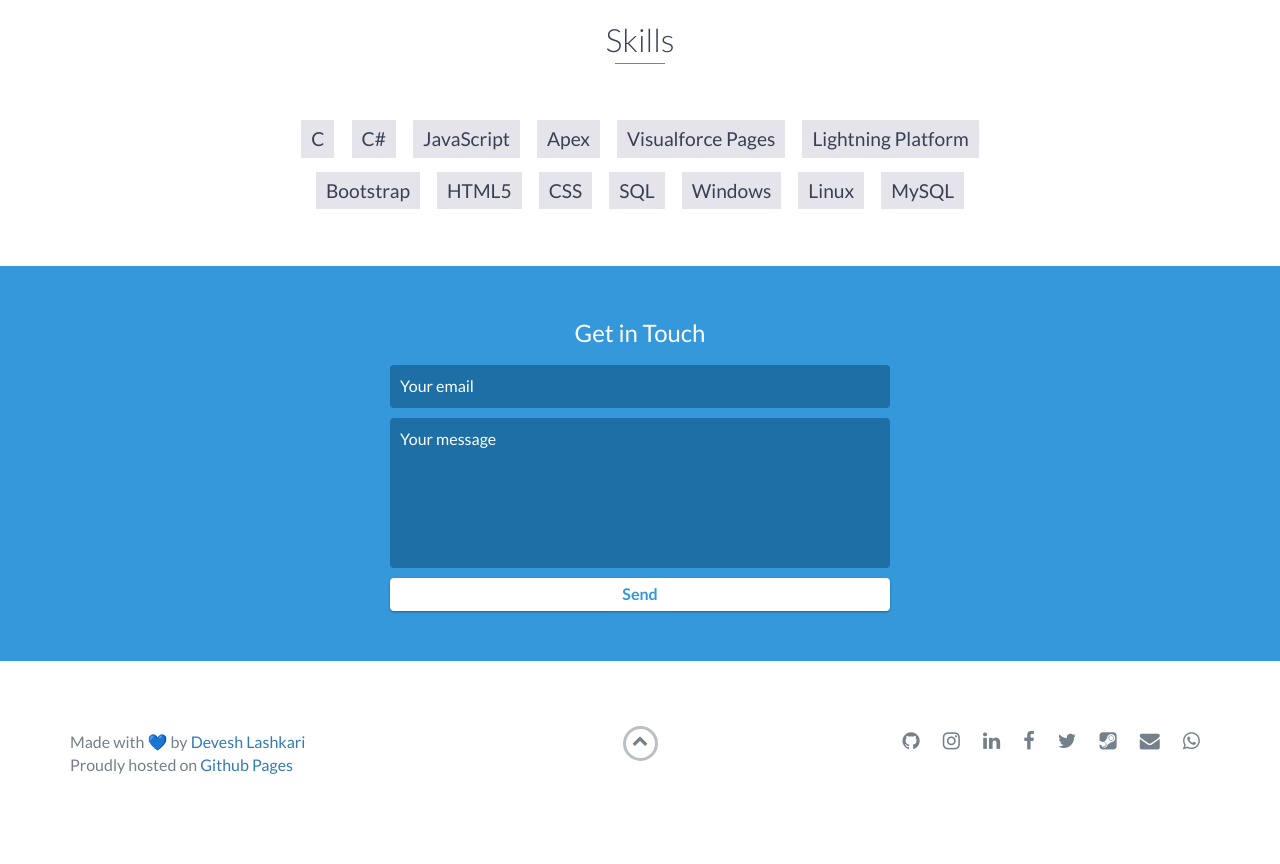
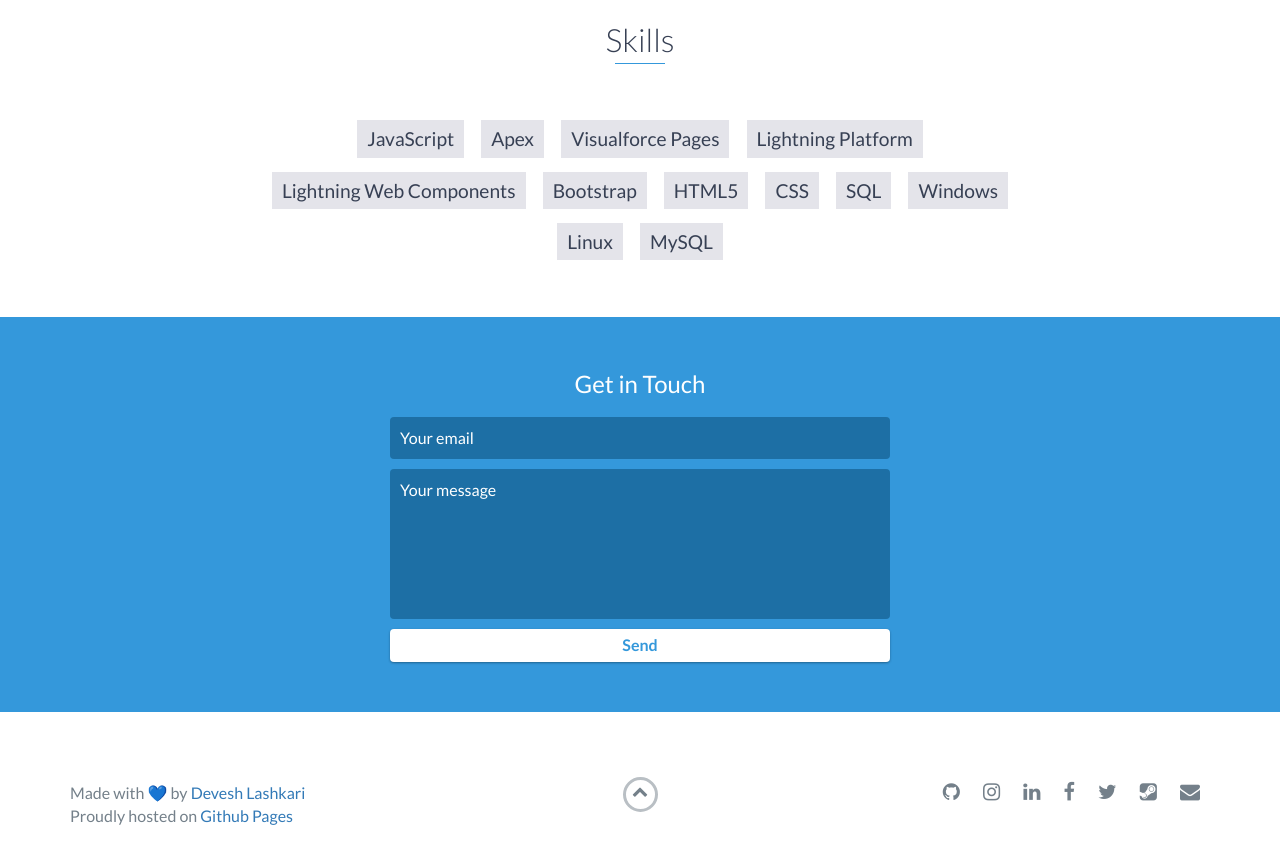
Before and after one commit to deveshlashkari/deveshlashkari.github.io, a website: page index.html in a window 1280 px wide. Shown: the part 2200-3064 px from the top of the page. Before the commit the page ends 3027 px from the top, so only its background shows below. Drawn offline with nearby package versions, Linux system fonts and the light colour scheme.

Commit message:
update index.html
Updated Email, Skills and Removed Whatsapp Integration

```diff
--- a/index.html
+++ b/index.html
@@ -208,12 +208,11 @@
     <div id="skills">
         <h2 class="heading">Skills</h2>
         <ul>
-            <li>C</li>
-            <li>C#</li>
             <li>JavaScript</li>
             <li>Apex</li>
             <li>Visualforce Pages</li>
             <li>Lightning Platform</li>
+            <li>Lightning Web Components</li>
             <li>Bootstrap</li>
             <li>HTML5</li>
             <li>CSS</li>
@@ -285,13 +284,13 @@
                             <a href="https://www.reddit.com/user/Devesh_Lashkari" target="_blank"><i class="fa fa-reddit" aria-hidden="true"></i></a>
                         </li> -->
                         <li>
-                            <a href="mailto:lashkaridevesh@hotmail.com?subject=FW: Hello Devesh! Whatsup! &body=How are you?"
+                            <a href="mailto:deveshlashkari@gmail.com?subject=FW: Hello Devesh! Whatsup! &body=How are you?"
                                 target="_blank"><i class="fa fa-envelope" aria-hidden="true"></i></a>
                         </li>
-                        <li>
-                            <a href="https://api.whatsapp.com/send?phone=917828873973" target="_blank"><i
+                        <!-- <li>
+                            <a href="https://api.whatsapp.com/send?phone=9178288xxxxx" target="_blank"><i
                                     class="fa fa-whatsapp" aria-hidden="true"></i></a>
-                        </li>
+                        </li> -->
                     </ul>
                 </div>
             </div>
```
